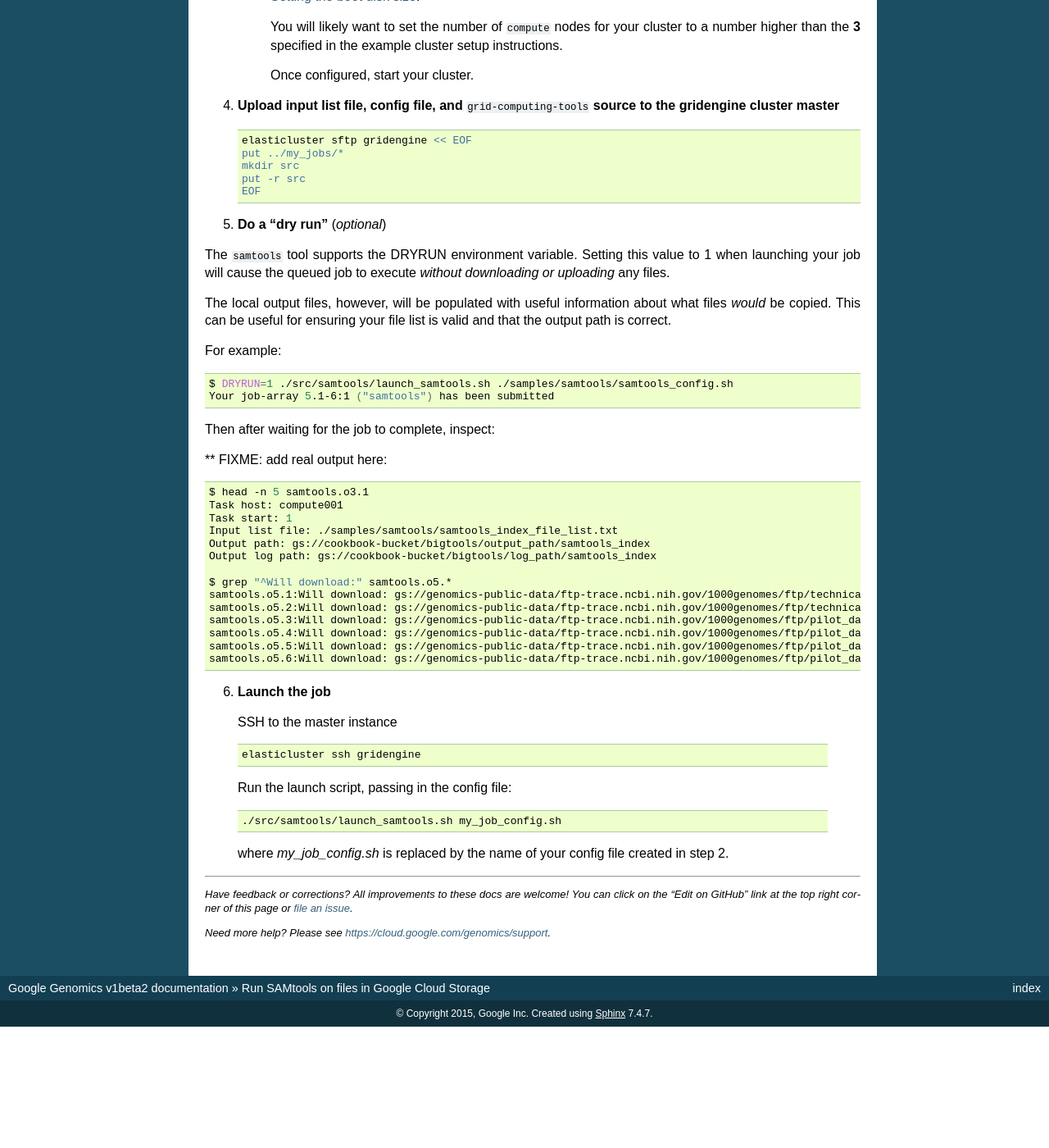
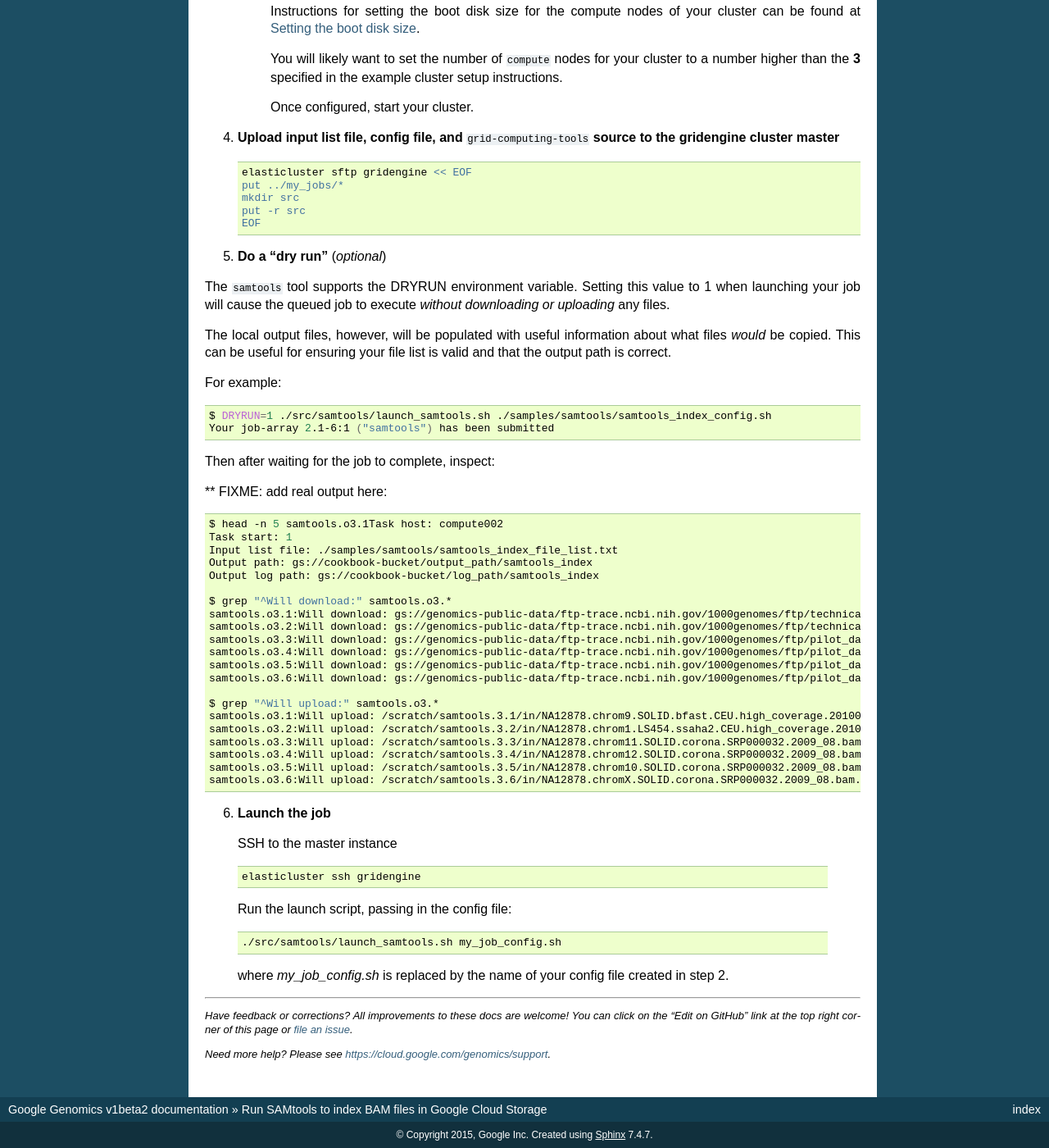
Before and after one commit to googlegenomics/readthedocs, a Sphinx documentation site: the page built from docs/source/use_cases/run_samtools_over_many_files/index.rst, in a window 1280 px wide and 1400 px high, scrolled down 5637 px. Shown: the whole window at 82% size. Built offline with Sphinx 7.4.7, drawn with Linux system fonts in a browser that asks for light colours; before the commit the page ends 6889 px from its top, so only the background shows below that; some of the changed text lies outside the part shown.

Commit message:
Added sample output

```diff
--- a/docs/source/use_cases/run_samtools_over_many_files/index.rst
+++ b/docs/source/use_cases/run_samtools_over_many_files/index.rst
@@ -4,9 +4,9 @@
 
    <br />
 
-=============================================
-Run SAMtools on files in Google Cloud Storage
-=============================================
+=======================================================
+Run SAMtools to index BAM files in Google Cloud Storage
+=======================================================
 
 Suppose you have thousands of BAMs, which you have stored in
 Google Cloud Storage, and you need to create index files (BAI) for them.
@@ -165,8 +165,8 @@ For example:
 
 .. code-block:: shell
 
-   $ DRYRUN=1 ./src/samtools/launch_samtools.sh ./samples/samtools/samtools_config.sh
-   Your job-array 5.1-6:1 ("samtools") has been submitted
+   $ DRYRUN=1 ./src/samtools/launch_samtools.sh ./samples/samtools/samtools_index_config.sh
+   Your job-array 2.1-6:1 ("samtools") has been submitted
 
 Then after waiting for the job to complete, inspect:
 
@@ -174,20 +174,27 @@ Then after waiting for the job to complete, inspect:
 
 .. code-block:: shell
 
-   $ head -n 5 samtools.o3.1
-   Task host: compute001
+   $ head -n 5 samtools.o3.1Task host: compute002
    Task start: 1
    Input list file: ./samples/samtools/samtools_index_file_list.txt
-   Output path: gs://cookbook-bucket/bigtools/output_path/samtools_index
-   Output log path: gs://cookbook-bucket/bigtools/log_path/samtools_index
+   Output path: gs://cookbook-bucket/output_path/samtools_index
+   Output log path: gs://cookbook-bucket/log_path/samtools_index
 
-   $ grep "^Will download:" samtools.o5.*
-   samtools.o5.1:Will download: gs://genomics-public-data/ftp-trace.ncbi.nih.gov/1000genomes/ftp/technical/pilot2_high_cov_GRCh37_bams/data/NA12878/alignment/NA12878.chrom9.SOLID.bfast.CEU.high_coverage.20100125.bam to /scratch/samtools.5.1/in/
-   samtools.o5.2:Will download: gs://genomics-public-data/ftp-trace.ncbi.nih.gov/1000genomes/ftp/technical/pilot2_high_cov_GRCh37_bams/data/NA12878/alignment/NA12878.chrom1.LS454.ssaha2.CEU.high_coverage.20100311.bam to /scratch/samtools.5.2/in/
-   samtools.o5.3:Will download: gs://genomics-public-data/ftp-trace.ncbi.nih.gov/1000genomes/ftp/pilot_data/data/NA12878/alignment/NA12878.chrom11.SOLID.corona.SRP000032.2009_08.bam to /scratch/samtools.5.3/in/
-   samtools.o5.4:Will download: gs://genomics-public-data/ftp-trace.ncbi.nih.gov/1000genomes/ftp/pilot_data/data/NA12878/alignment/NA12878.chrom12.SOLID.corona.SRP000032.2009_08.bam to /scratch/samtools.5.4/in/
-   samtools.o5.5:Will download: gs://genomics-public-data/ftp-trace.ncbi.nih.gov/1000genomes/ftp/pilot_data/data/NA12878/alignment/NA12878.chrom10.SOLID.corona.SRP000032.2009_08.bam to /scratch/samtools.5.5/in/
-   samtools.o5.6:Will download: gs://genomics-public-data/ftp-trace.ncbi.nih.gov/1000genomes/ftp/pilot_data/data/NA12878/alignment/NA12878.chromX.SOLID.corona.SRP000032.2009_08.bam to /scratch/samtools.5.6/in/
+   $ grep "^Will download:" samtools.o3.*
+   samtools.o3.1:Will download: gs://genomics-public-data/ftp-trace.ncbi.nih.gov/1000genomes/ftp/technical/pilot2_high_cov_GRCh37_bams/data/NA12878/alignment/NA12878.chrom9.SOLID.bfast.CEU.high_coverage.20100125.bam to /scratch/samtools.3.1/in/
+   samtools.o3.2:Will download: gs://genomics-public-data/ftp-trace.ncbi.nih.gov/1000genomes/ftp/technical/pilot2_high_cov_GRCh37_bams/data/NA12878/alignment/NA12878.chrom1.LS454.ssaha2.CEU.high_coverage.20100311.bam to /scratch/samtools.3.2/in/
+   samtools.o3.3:Will download: gs://genomics-public-data/ftp-trace.ncbi.nih.gov/1000genomes/ftp/pilot_data/data/NA12878/alignment/NA12878.chrom11.SOLID.corona.SRP000032.2009_08.bam to /scratch/samtools.3.3/in/
+   samtools.o3.4:Will download: gs://genomics-public-data/ftp-trace.ncbi.nih.gov/1000genomes/ftp/pilot_data/data/NA12878/alignment/NA12878.chrom12.SOLID.corona.SRP000032.2009_08.bam to /scratch/samtools.3.4/in/
+   samtools.o3.5:Will download: gs://genomics-public-data/ftp-trace.ncbi.nih.gov/1000genomes/ftp/pilot_data/data/NA12878/alignment/NA12878.chrom10.SOLID.corona.SRP000032.2009_08.bam to /scratch/samtools.3.5/in/
+   samtools.o3.6:Will download: gs://genomics-public-data/ftp-trace.ncbi.nih.gov/1000genomes/ftp/pilot_data/data/NA12878/alignment/NA12878.chromX.SOLID.corona.SRP000032.2009_08.bam to /scratch/samtools.3.6/in/
+
+   $ grep "^Will upload:" samtools.o3.*
+   samtools.o3.1:Will upload: /scratch/samtools.3.1/in/NA12878.chrom9.SOLID.bfast.CEU.high_coverage.20100125.bam.bai to gs://cookbook-bucket/output_path/samtools_index/
+   samtools.o3.2:Will upload: /scratch/samtools.3.2/in/NA12878.chrom1.LS454.ssaha2.CEU.high_coverage.20100311.bam.bai to gs://cookbook-bucket/output_path/samtools_index/
+   samtools.o3.3:Will upload: /scratch/samtools.3.3/in/NA12878.chrom11.SOLID.corona.SRP000032.2009_08.bam.bai to gs://cookbook-bucket/output_path/samtools_index/
+   samtools.o3.4:Will upload: /scratch/samtools.3.4/in/NA12878.chrom12.SOLID.corona.SRP000032.2009_08.bam.bai to gs://cookbook-bucket/output_path/samtools_index/
+   samtools.o3.5:Will upload: /scratch/samtools.3.5/in/NA12878.chrom10.SOLID.corona.SRP000032.2009_08.bam.bai to gs://cookbook-bucket/output_path/samtools_index/
+   samtools.o3.6:Will upload: /scratch/samtools.3.6/in/NA12878.chromX.SOLID.corona.SRP000032.2009_08.bam.bai to gs://cookbook-bucket/output_path/samtools_index/
 
 6. **Launch the job**
 
```
